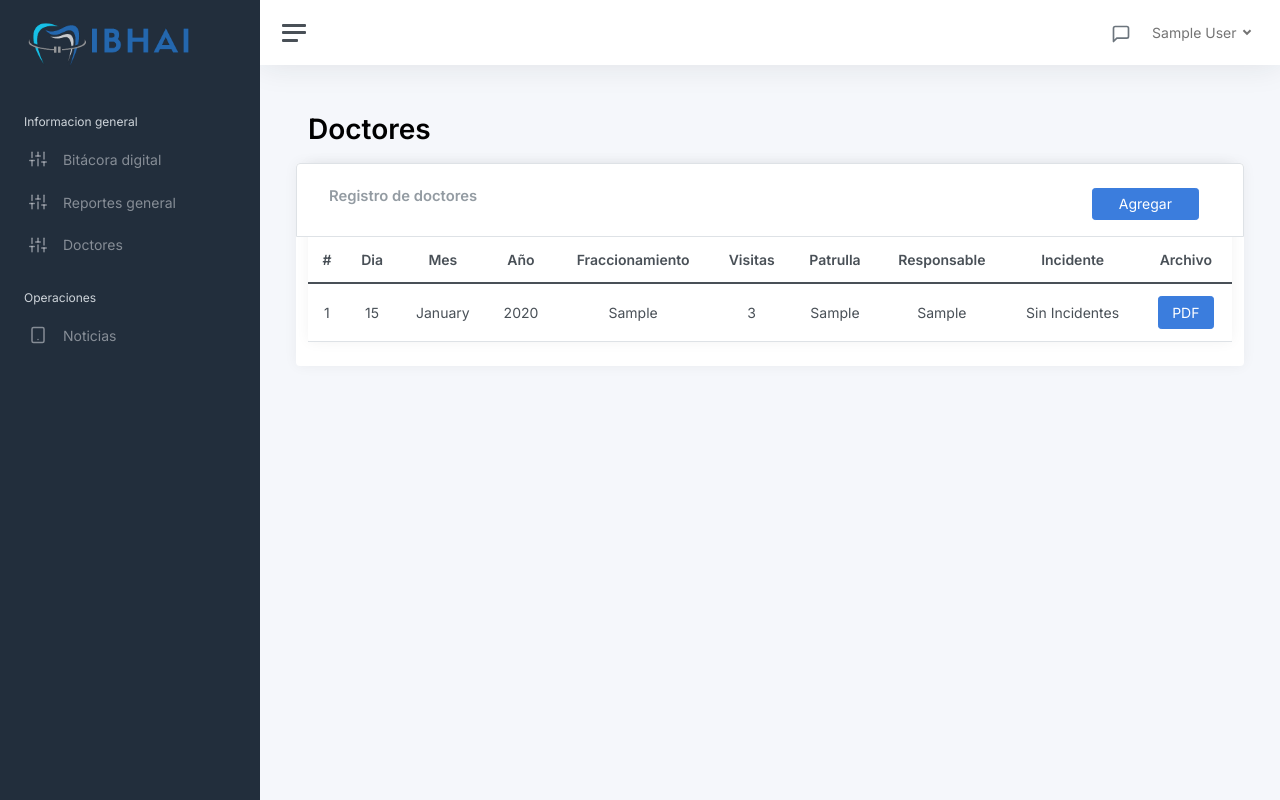
After one commit to ErnestoAmayaRocha/DentistaIbhai, a PHP site: page /admin/doctores.php in a window 1280 px wide. The commit adds this page. Run offline with PHP 8.4, Linux system fonts and the light colour scheme; the visitor is signed in with stand-in values (Sample User, id 1); tables that the repository leaves empty or names only in its code hold one stand-in row (values such as "Sample post"); some libraries are stand-ins or nearby versions.

Commit message:
Modulos Doctores

```diff
--- a/admin/components/sidebar.php
+++ b/admin/components/sidebar.php
@@ -3,7 +3,7 @@
 <nav id="sidebar" class="sidebar js-sidebar">
     <div class="sidebar-content js-simplebar">
         <a class="sidebar-brand" href="index.php">
-            <img  src="../assets/img/logo2.png" width="80%" alt="logo">
+            <img src="../assets/img/logo2.png" width="80%" alt="logo">
         </a>
 
         <ul class="sidebar-nav">
@@ -22,8 +22,8 @@
                 </a>
             </li>
             <li class="sidebar-item">
-                <a class="sidebar-link" href="incidentes.php">
-                    <i class="align-middle" data-feather="sliders"></i> <span class="align-middle">Incidentes</span>
+                <a class="sidebar-link" href="doctores.php">
+                    <i class="align-middle" data-feather="sliders"></i> <span class="align-middle">Doctores</span>
                 </a>
             </li>
 
--- /dev/null
+++ b/admin/doctores.php
@@ -0,0 +1,123 @@
+<?php
+
+include('./db/session-validate.php');
+include('../db/config.php');
+
+$reportes = $db->query("SELECT * FROM doctores");
+$countReportes = $reportes->rowCount();
+
+?>
+
+<!DOCTYPE html>
+<html lang="en">
+
+<head>
+    <meta charset="utf-8">
+    <meta http-equiv="X-UA-Compatible" content="IE=edge">
+    <meta name="viewport" content="width=device-width, initial-scale=1, shrink-to-fit=no">
+    <meta name="description" content="Responsive Admin &amp; Dashboard Template based on Bootstrap 5">
+    <meta name="author" content="AdminKit">
+    <meta name="keywords" content="adminkit, bootstrap, bootstrap 5, admin, dashboard, template, responsive, css, sass, html, theme, front-end, ui kit, web">
+
+    <link rel="preconnect" href="https://fonts.gstatic.com">
+    <link rel="shortcut icon" href="../assets/img/logo_DMSP.png" />
+
+    <link rel="canonical" href="https://demo-basic.adminkit.io/" />
+
+    <title>IBHAI</title>
+
+    <link href="./assets/css/app.css" rel="stylesheet">
+    <link href="https://fonts.googleapis.com/css2?family=Inter:wght@300;400;600&display=swap" rel="stylesheet">
+</head>
+
+<body>
+    <div class="wrapper">
+        <?php include './components/sidebar.php' ?>
+
+        <div class="main">
+
+            <?php include './components/navbar.php' ?>
+
+            <main class="content">
+                <div class="container-fluid p-0">
+
+                    <h1 class="h1 mb-3 fw-bolder">Doctores</h1>
+
+                    <div class="row">
+
+                        <div class="card">
+                            <div class="card flex-fill">
+                                <div class="card-header row d-flex pt-4 border border-bottom border-1">
+                                    <div class="col-md-6">
+                                        <h5 class="card-title mb-0">Registro de doctores</h5>
+                                    </div>
+                                    <div class="col-md-6 row d-flex justify-content-end">
+                                        <a class="btn btn-primary col-md-3" href="agregar-doctor.php">Agregar</a>
+                                    </div>
+                                </div>
+
+                                <?php
+                                if ($countReportes > 0) { ?>
+                                    <div class="table-responsive">
+                                        <table class="table table-hover my-0 text-center">
+                                            <thead>
+                                                <tr>
+                                                    <th>#</th>
+                                                    <th>Dia</th>
+                                                    <th>Mes</th>
+                                                    <th>Año</th>
+                                                    <th>Fraccionamiento</th>
+                                                    <th>Visitas</th>
+                                                    <th>Patrulla</th>
+                                                    <th>Responsable</th>
+                                                    <th>Incidente</th>
+                                                    <th>Archivo</th>
+                                                </tr>
+                                            </thead>
+                                            <tbody>
+                                                <?php
+                                                $i = 1;
+                                                foreach ($reportes as $fracc) { ?>
+                                                    <tr>
+                                                        <td> <?php echo $i++ ?> </td>
+                                                        <td> <?php echo strftime("%d", strtotime($fracc['created_at'])) ?> </td>
+                                                        <td> <?php echo ucfirst(strftime("%B", strtotime($fracc['created_at']))) ?> </td>
+                                                        <td> <?php echo strftime("%Y", strtotime($fracc['created_at'])) ?> </td>
+                                                        <td> <?php echo $fracc['fraccionamiento'] ?> </td>
+                                                        <td> <?php echo 3 ?> </td>
+                                                        <td> <?php echo $fracc['clave_guardia'] ?> </td>
+                                                        <td> <?php echo $fracc['guardia'] ?> </td>
+                                                        <td> <?php echo $fracc['rondin'] != 1 ? 'Sin Incidentes' : "<a href='info-reporte.php?id=" . $fracc['id_reporte'] . "' class='btn btn-warning'>Ver Incidente</a>" ?>
+                                                        </td>
+                                                        <td>
+                                                            <a class="btn btn-primary" href="./pdf/reportePDF.php" target="_blank">PDF</a>
+                                                        </td>
+                                                    </tr>
+                                                <?php
+                                                }
+                                                ?>
+                                            </tbody>
+                                        </table>
+                                    </div>
+                                <?php
+                                } else { ?>
+                                    <div class="alert alert-info text-center">No hay datos por mostrar</div>
+                                <?php
+                                }
+                                ?>
+
+                            </div>
+                        </div>
+
+                    </div>
+                </div>
+            </main>
+
+        </div>
+    </div>
+
+    <script src="./assets/js/app.js"></script>
+
+</body>
+
+</html>
```
Also changed, not shown: db/config.php (+7 -7 lines), admin/Ortodoncia.php (indentation only), 2 other files.
